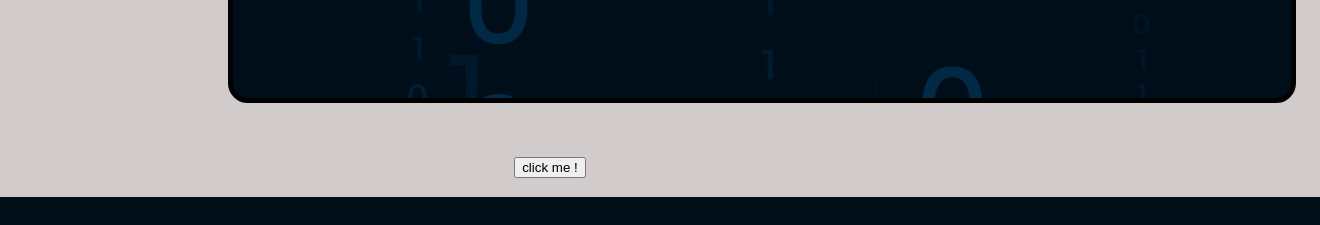
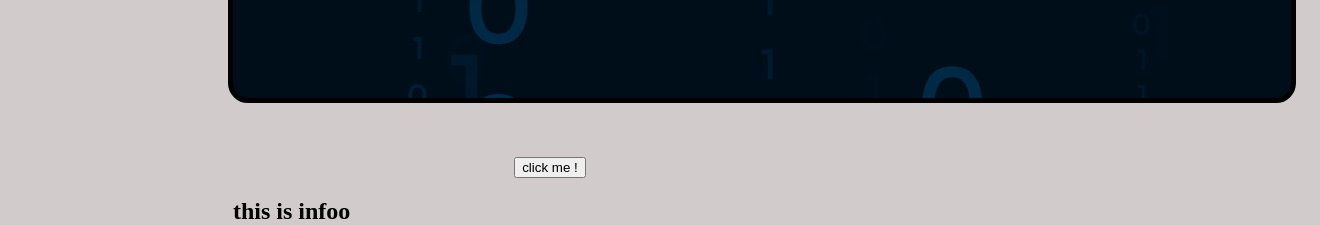
Before and after one commit to Thanush-07/Secureption-, a Flask app: page / in a window 1320 px wide. Shown: the part 603-828 px from the top of the page. Before the commit the page ends 800 px from the top, so only its background shows below. Run offline with Flask 3, Linux system fonts and the light colour scheme.

Commit message:
template file updated

```diff
--- a/templates/index.html
+++ b/templates/index.html
@@ -26,6 +26,11 @@
 
     <a href=""><img src="../static/img/decryption.png" alt="decryption" id="img2"></a>
     <button id="btn2">click me !</button>
+
+
+    <div>
+        <h2>this is infoo</h2>
+    </div>
 </div>
 </div>
 </body>
```
